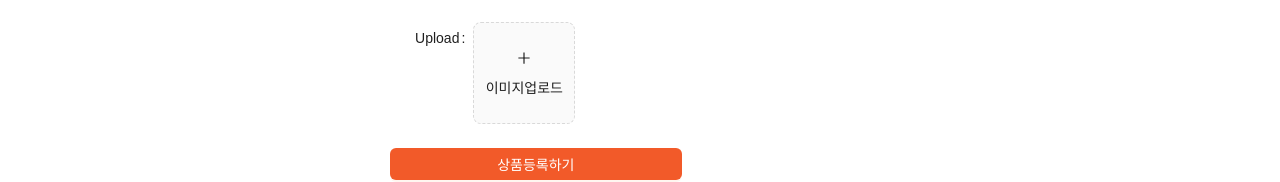
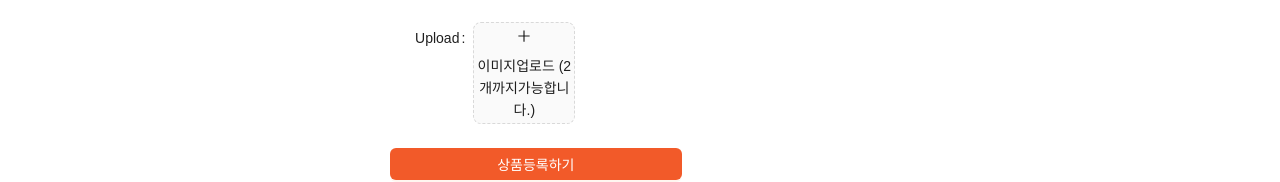
Before and after one commit to hejo47/4niture_react, a React (Create React App) app: page /product/upload in a window 1280 px wide. Shown: the part 723-905 px from the top of the page. Built offline with nearby package versions, Linux system fonts and the light colour scheme.

Commit message:
230324[윤내현] 업로드이미지2개로제한

```diff
--- a/src/components/pages/UploadAD.js
+++ b/src/components/pages/UploadAD.js
@@ -94,11 +94,11 @@ const UploadAD = () => {
           <TextArea  rows={4}/>
         </Form.Item>
         <Form.Item label="Upload" valuePropName="image">
-          <Upload name="image" action={`${API_URL}/image`} listType="picture-card"
+          <Upload name="image" action={`${API_URL}/image`} listType="picture-card" maxCount={2}
           onChange={pathImage}>
             <div>
               <PlusOutlined />
-              <div style={{ marginTop: 8 }}>이미지업로드</div>
+              <div style={{ marginTop: 8 }}>이미지업로드 (2개까지가능합니다.)</div>
             </div>
           </Upload>
         </Form.Item>
```
